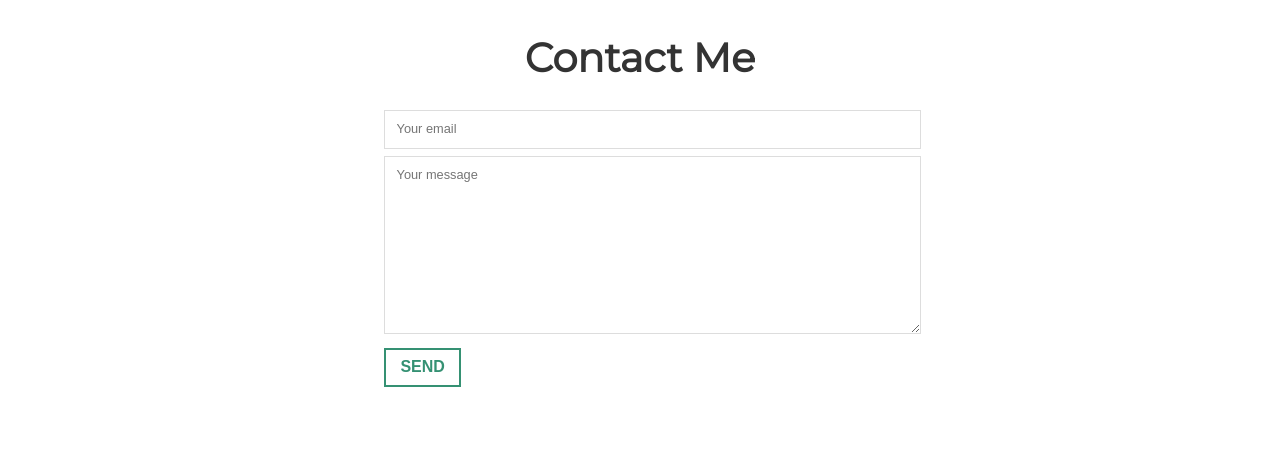
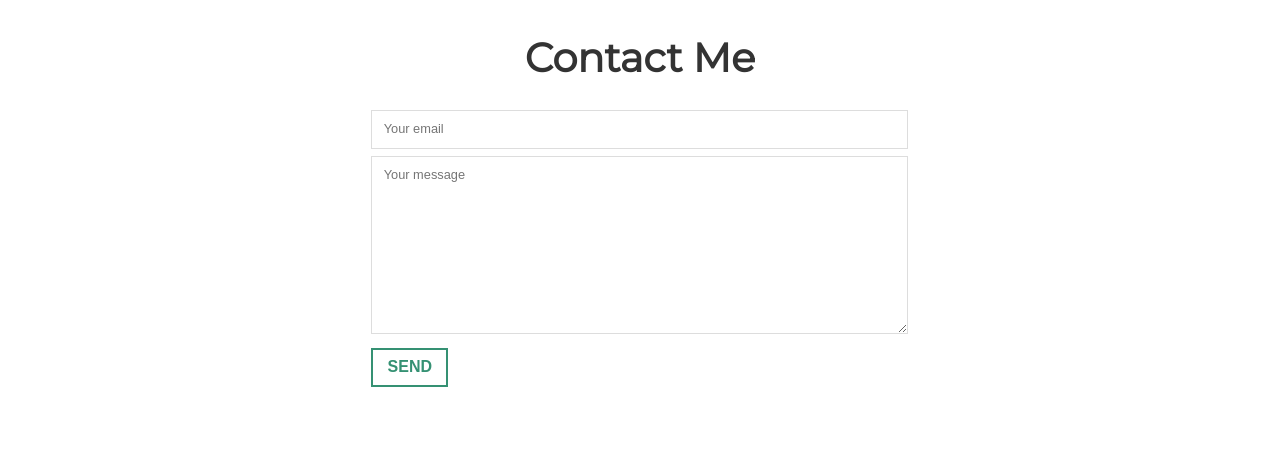
Before and after one commit to Kevin-Middleton/kevin-middleton.github.io, a Jekyll site: the page built from index.html, in a window 1280 px wide. Shown: the part 4545-5021 px from the top of the page. Built offline with Jekyll 4.4.1, drawn with Linux system fonts in a browser that asks for light colours.

Commit message:
Update main.css

```diff
--- a/assets/css/main.css
+++ b/assets/css/main.css
@@ -3631,8 +3631,8 @@ sub,sup{
     }
 }
  .col-1-3 {
-     margin-left: auto;
-     margin-right: auto;
+     margin-left: 29%;
+     margin-right: 31%;
      width: 40%;
 }
  .col-1-2 {
```
